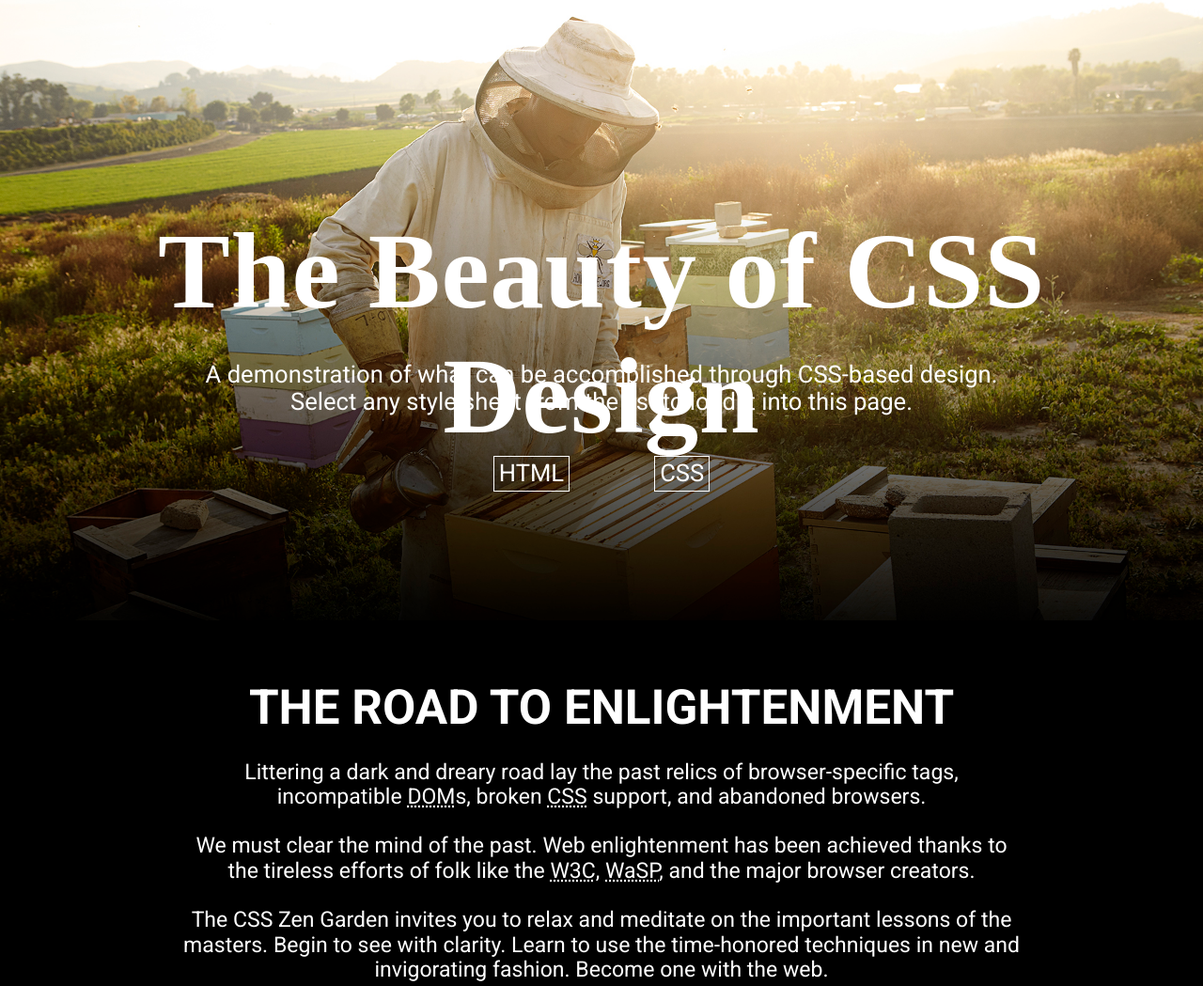
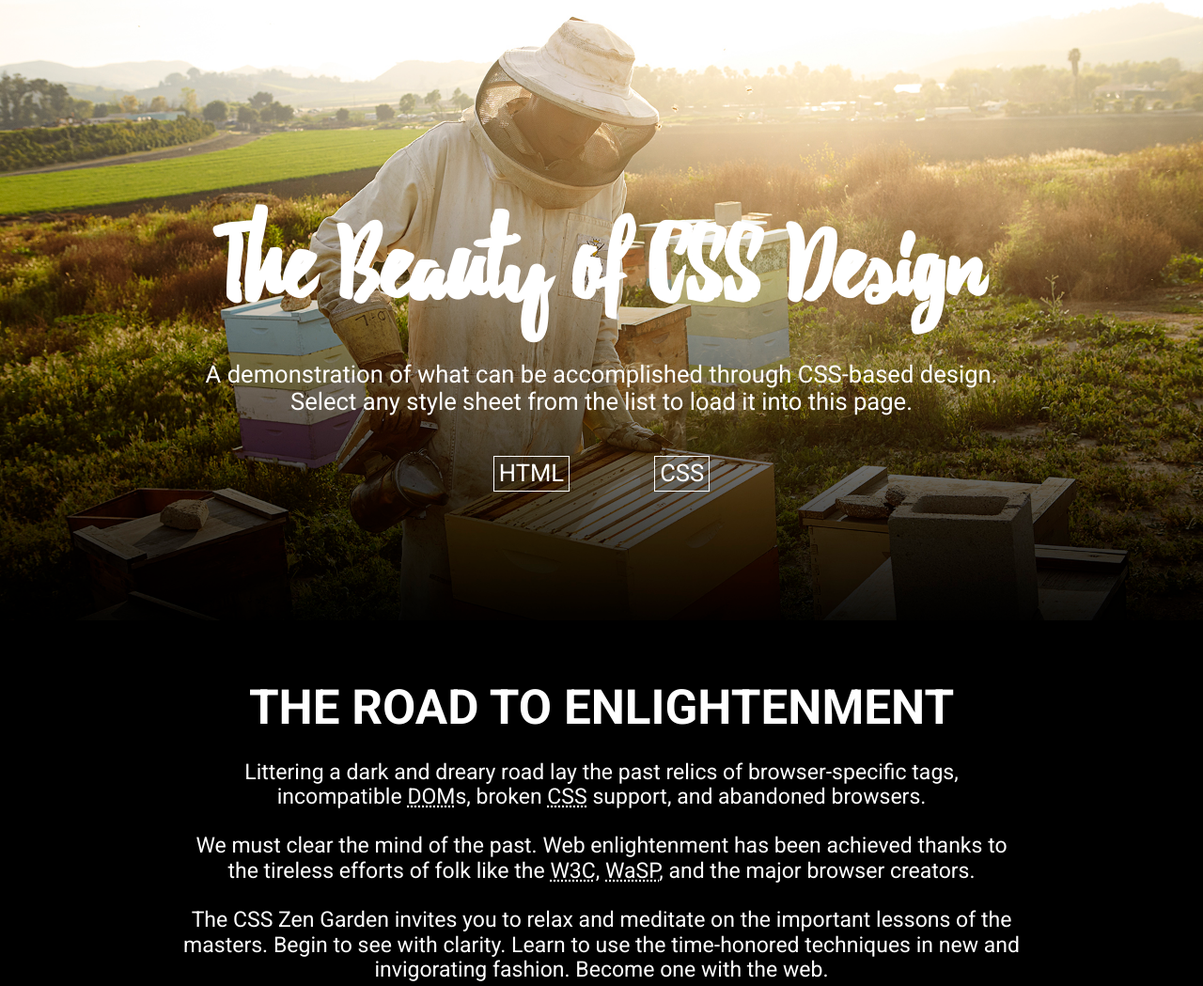
Before and after one commit to rowbeartow/ccsZENgardenproject, a plain HTML site: page index.html in a window 1280 px wide. Shown: the top 1049 px of the page at 94% size. Drawn offline with Linux system fonts and the light colour scheme; the site is published under a folder, as on GitHub Pages, so addresses that start at the root find nothing.

Commit message:
made fontface links relative

```diff
--- a/css/style.css
+++ b/css/style.css
@@ -16,12 +16,12 @@
 
 @font-face {
 	font-family: 'Debby';
-	src: url('/fonts/Debby.eot');
-	src: url('/fonts/Debby.eot?#iefix') format('embedded-opentype'),
-		url('/fonts/Debby.woff2') format('woff2'),
-		url('/fonts/Debby.woff') format('woff'),
-		url('/fonts/Debby.ttf') format('truetype'),
-		url('/fonts/Debby.svg#Debby') format('svg');
+	src: url('../fonts/Debby.eot');
+	src: url('../fonts/Debby.eot?#iefix') format('embedded-opentype'),
+		url('../fonts/Debby.woff2') format('woff2'),
+		url('../fonts/Debby.woff') format('woff'),
+		url('../fonts/Debby.ttf') format('truetype'),
+		url('../fonts/Debby.svg#Debby') format('svg');
 	font-weight: normal;
 	font-style: normal;
 }
```
